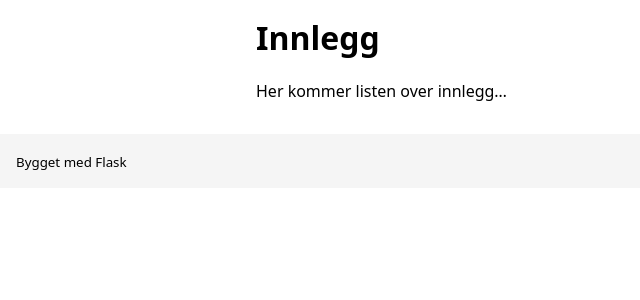
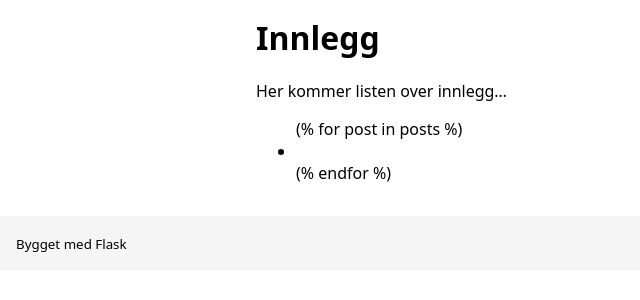
Before and after one commit to Mahoa077/flask-intro-oppgave, a Flask app: template starter/templates/index.html in a window 1280 px wide. Shown: the part 54-354 px from the top of the page, without its empty margins (0-640 px from the left). Run offline with Flask 3, Linux system fonts and the light colour scheme; the template is opened without the code that fills it, so the values that code supplies are empty; parts of the project's set-up code (start-up, migrations or seed data) failed here and were passed over.

Commit message:
Før lunsj mandag, noe er feil

```diff
--- a/starter/app.py
+++ b/starter/app.py
@@ -3,16 +3,38 @@ from flask import Flask, render_template
 
 app = Flask(__name__)
 
-@app.route("/")
-def hello():
-    return render_template('index.html')
-
+#lagde en liste over inlegg som jeg da kalte posts
 posts = [
-    [1, "Første innlegg", "<p>Innlegg 1"]
-    [2, "Andre innlegg", "<p>Innlegg 2"]
-    [3, "Tredje innlegg", "<p>Innlegg 3"]
+    [1, "Første innlegg", "<p>Innlegg 1"],
+    [2, "Andre innlegg", "<p>Innlegg 2"],
+    [3, "Tredje innlegg", "<p>Innlegg 3"],
     [4, "Fjerde innlegg", "<p>Innlegg 4"]
 ]
 
+@app.route("/")
+def hello():
+    return render_template('index.html', posts=posts)
+
+def get_post_by_id(post_id: int):
+    for p in posts:
+        if p[0] == post_id:
+            return p
+    return None
+
+@app.route("/post/<int:post_id>")
+def post_detail(post_id):
+    post = get_post_by_id(post_id)
+    if not post:
+        abort(404)
+    return render_template("post.html", post=post)
+
+from flask import abort
+
+
+
+@app.errorhandler(404)
+def page_not_found(e):
+    return render_template("404.html"), 404
+
 if __name__ == "__main__":
     app.run(debug=True)
--- a/starter/templates/index.html
+++ b/starter/templates/index.html
@@ -1,7 +1,15 @@
 
 {% extends "base.html" %}
 {% block content %}
-  <h1>Innlegg</h1>
+<h1>Innlegg</h1>
   <!-- TODO: Når du har laget posts (liste av lister) i app.py, loop og vis tittel med post[1] -->
   <p>Her kommer listen over innlegg…</p>
+  <ul>
+    (% for post in posts %)
+    <li>
+      <a href="{{url_for('post_detail', post_id=post[0]) }}"><strong>{{ posts[1] }}</strong>
+      </a>
+    </li>
+    (% endfor %)
+  </ul>
 {% endblock %}
--- a/starter/templates/post.html
+++ b/starter/templates/post.html
@@ -1,7 +1,6 @@
 
 {% extends "base.html" %}
 {% block content %}
-  <!-- TODO: Fyll ut når du har laget ruten /post/<int:post_id> -->
   <h1>{{ post[1] }}</h1>
   <article>
     {{ post[2] | safe }}
```
